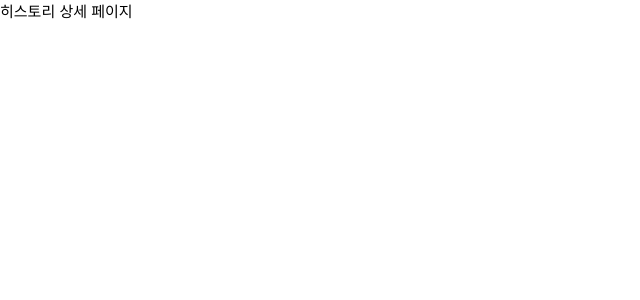
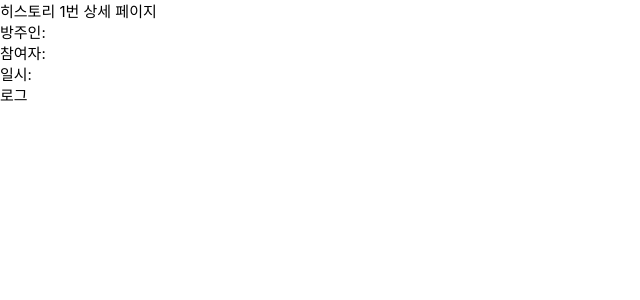
Before and after one commit to yoon828/YOUniverse, a React (Create React App) app in the folder frontend/: page /history/1 in a window 1280 px wide. Shown: the top 300 px of the page, without its empty margins (0-640 px from the left). Built offline with nearby package versions, Linux system fonts and the light colour scheme.

Commit message:
✨ [FE] | [#S07P12C204-131] feat : 제목  클릭 > 상세 페이지 이동

```diff
--- a/frontend/src/pages/HistoryDetail.tsx
+++ b/frontend/src/pages/HistoryDetail.tsx
@@ -1,7 +1,17 @@
 import React from 'react';
+import { useParams } from 'react-router-dom';
 
 const HistoryDetail = () => {
-  return <div>히스토리 상세 페이지</div>;
+  const { historyId } = useParams();
+  return (
+    <div>
+      히스토리 {historyId}번 상세 페이지
+      <p>방주인: </p>
+      <p>참여자: </p>
+      <p>일시: </p>
+      <p>로그</p>
+    </div>
+  );
 };
 
 export default HistoryDetail;
```
